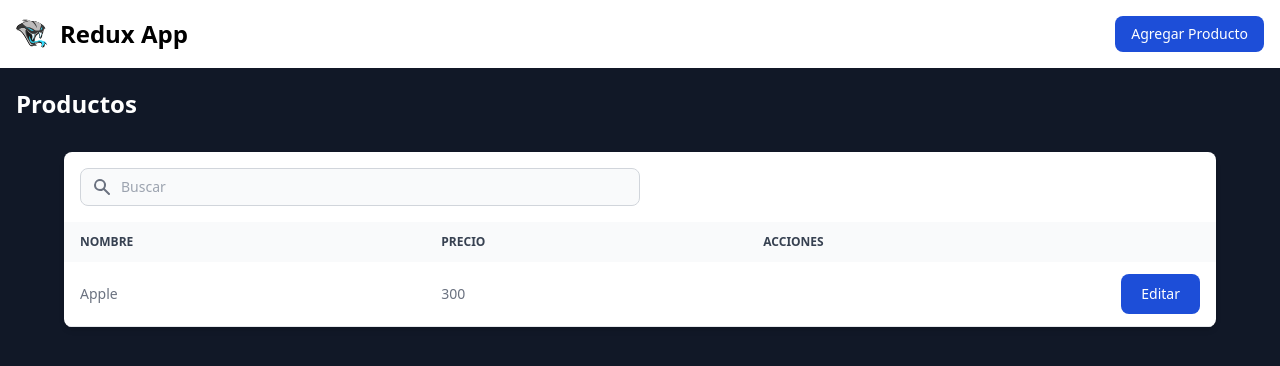
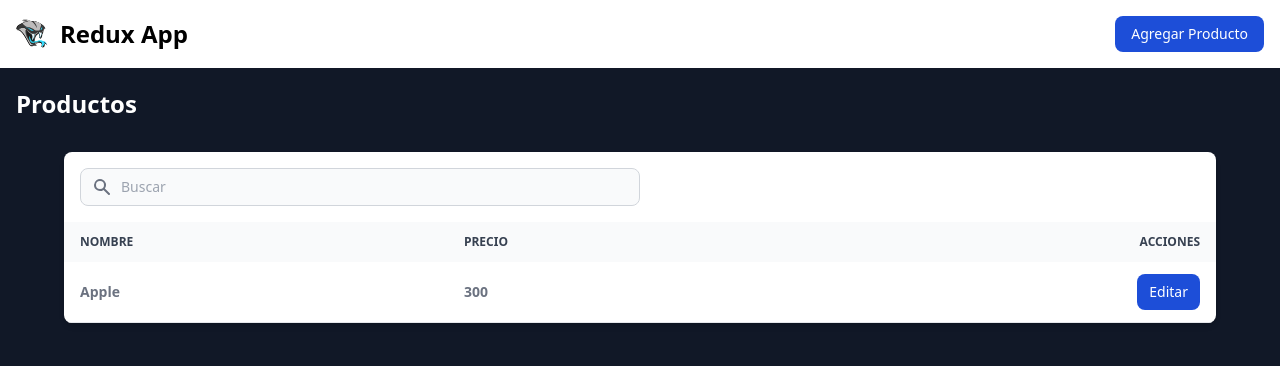
Before and after one commit to Rexpeto/Redux-App, a React (Vite) app: page / in a window 1280 px wide. Shown: the top 366 px of the page. Built offline with nearby package versions, Linux system fonts and the light colour scheme.

Commit message:
Convert string to number in price

```diff
--- a/src/components/TableProduct.jsx
+++ b/src/components/TableProduct.jsx
@@ -1,3 +1,5 @@
+import { Link } from 'react-router-dom';
+
 const TableProduct = () => {
 	return (
 		<div className='mx-auto max-w-screen-xl px-4 lg:px-12'>
@@ -38,19 +40,22 @@ const TableProduct = () => {
 					<table className='w-full text-sm text-left text-gray-500 dark:text-gray-400'>
 						<thead className='text-xs text-gray-700 uppercase bg-gray-50 dark:bg-gray-700 dark:text-gray-400'>
 							<tr>
-								<th className='px-4 py-3'>Nombre</th>
-								<th className='px-4 py-3'>Precio</th>
-								<th className='px-4 py-3 align-reft'>Acciones</th>
+								<th className='px-4 py-3 text-md'>Nombre</th>
+								<th className='px-4 py-3 text-md'>Precio</th>
+								<th className='flex justify-end px-4 py-3 text-md'>Acciones</th>
 							</tr>
 						</thead>
 						<tbody>
 							<tr className='border-b dark:border-gray-700'>
-								<td className='px-4 py-3'>Apple</td>
-								<td className='px-4 py-3'>300</td>
+								<td className='px-4 py-3 font-bold text-md'>Apple</td>
+								<td className='px-4 py-3 font-bold text-md'>300</td>
 								<td className='px-4 py-3 flex items-center justify-end'>
-									<a className='text-white bg-blue-700 hover:bg-blue-800 outline-none focus:ring-blue-300 font-medium rounded-lg text-sm w-full sm:w-auto px-5 py-2.5 text-center dark:bg-blue-600 dark:hover:bg-blue-700 transition duration-150 cursor-pointer'>
+									<Link
+										to='/product/edit/1'
+										className='text-white bg-blue-700 hover:bg-blue-800 outline-none focus:ring-blue-300 font-medium rounded-lg text-sm w-full sm:w-auto px-3 py-2 text-center dark:bg-blue-600 dark:hover:bg-blue-700 transition duration-150 cursor-pointer'
+									>
 										Editar
-									</a>
+									</Link>
 								</td>
 							</tr>
 						</tbody>
```
